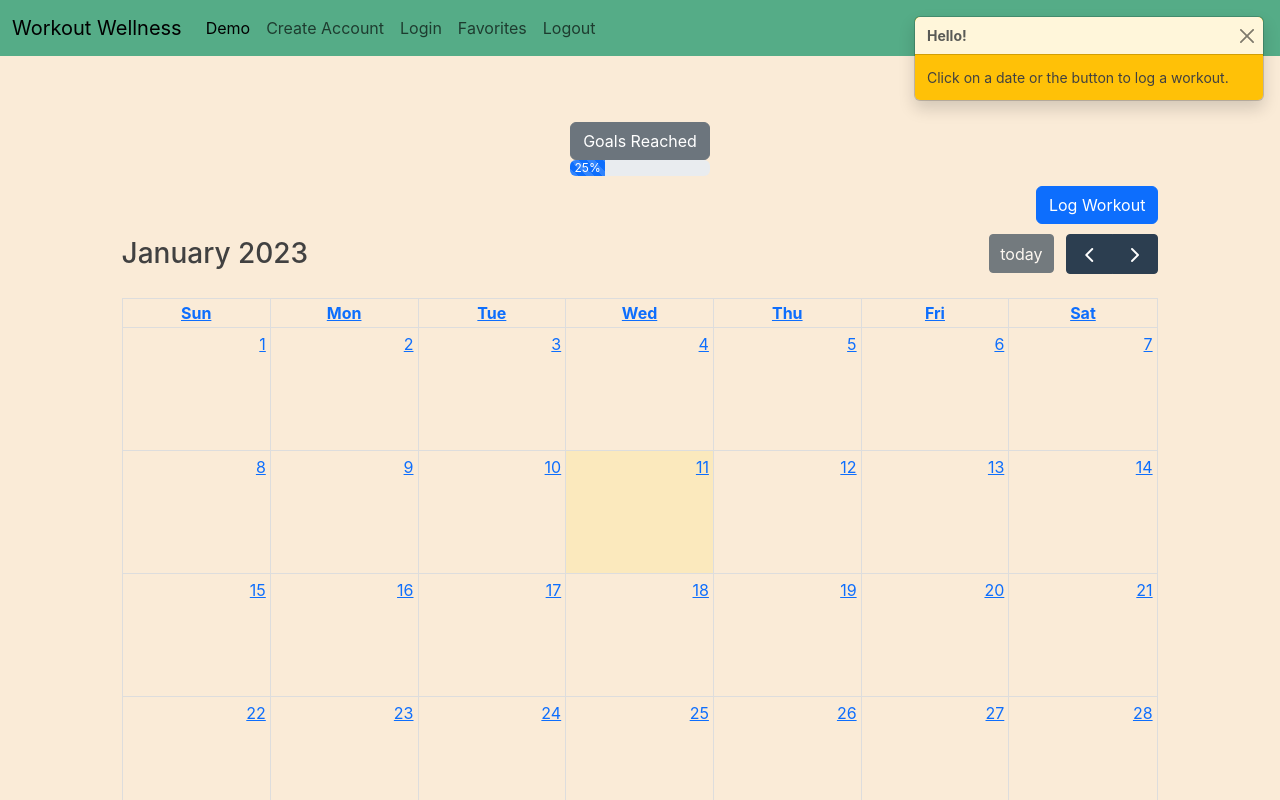
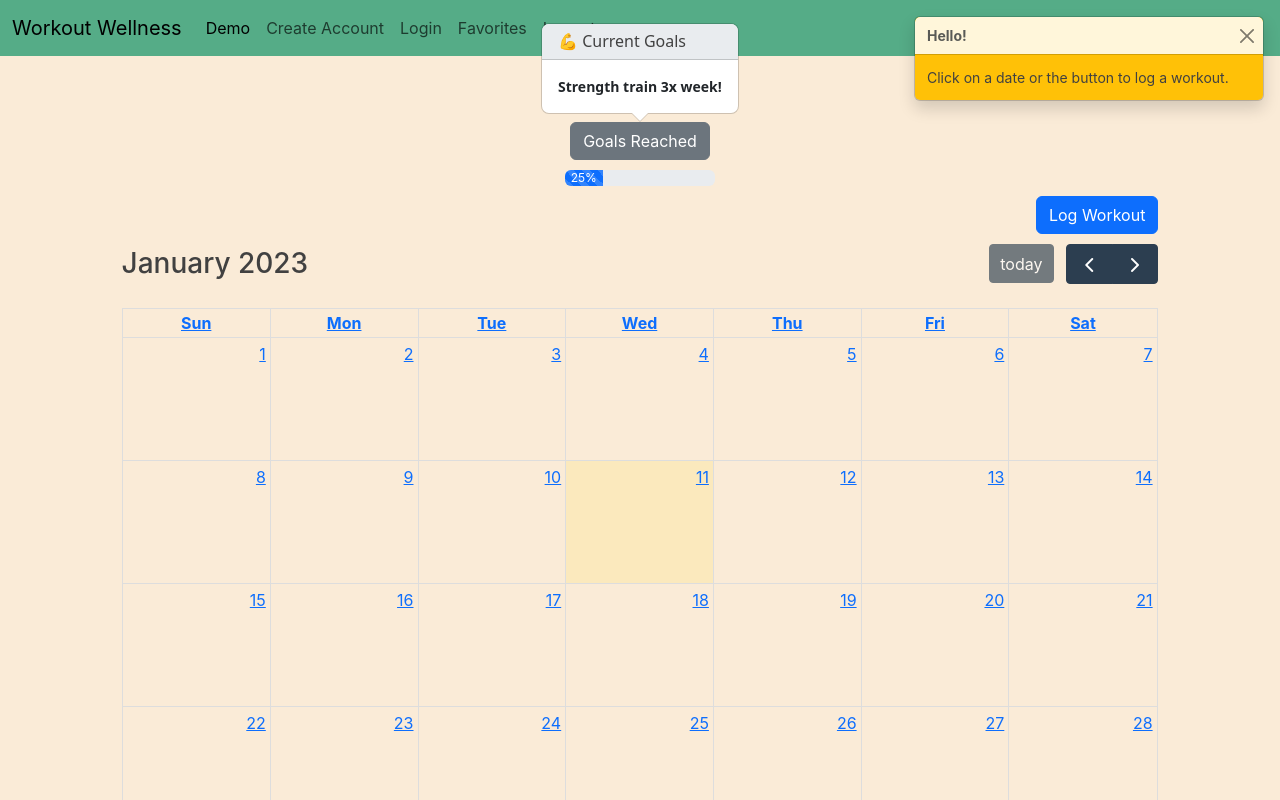
Before and after one commit to kjdixon74/work-out, a Next.js app in the folder client/: page /demo in a window 1280 px wide. Both pictures are taken after a click on the button "Goals Reached". Shown: the top 800 px of the page. Built offline with nearby package versions, Linux system fonts and the light colour scheme.

Commit message:
Add popover

```diff
--- a/client/components/badge.js
+++ /dev/null
@@ -1,9 +0,0 @@
-import styles from "../styles/Demo.module.css";
-
-export default function Badge() {
-  return (
-    <button type="button" className={`btn btn-secondary ${styles.badgeGoals}`}>
-      Current Goals <span className="badge text-bg-secondary">💪</span>
-    </button>
-  );
-}
--- /dev/null
+++ b/client/components/popover.js
@@ -0,0 +1,27 @@
+import styles from "../styles/Demo.module.css";
+import Button from "react-bootstrap/Button";
+import OverlayTrigger from "react-bootstrap/OverlayTrigger";
+import Popover from "react-bootstrap/Popover";
+
+export default function PopoverGoals() {
+  // React Bootstrap Popover
+  return (
+    <OverlayTrigger
+      trigger="click"
+      key="top"
+      placement="top"
+      overlay={
+        <Popover id="popover-positioned-top">
+          <Popover.Header as="h3">💪 Current Goals</Popover.Header>
+          <Popover.Body>
+            <strong>Strength train 3x week!</strong>
+          </Popover.Body>
+        </Popover>
+      }
+    >
+      <Button variant="secondary" className={styles.popover}>
+        Goals Reached
+      </Button>
+    </OverlayTrigger>
+  );
+}
--- a/client/components/progress.js
+++ b/client/components/progress.js
@@ -1,19 +1,9 @@
 import styles from "../styles/Demo.module.css";
 
 export default function Progress() {
+  // Bootstrap Progress
   return (
-    <div className={styles.progressGoals}>
-      <button
-        type="button"
-        className="btn btn-secondary"
-        data-bs-container="body"
-        data-bs-toggle="popover"
-        data-bs-placement="top"
-        data-bs-content="Top popover"
-      >
-        Goals Reached
-      </button>
-      <div className="progress">
+    <div className={`progress ${styles.progressGoals}`}>
       <div
         className="progress-bar progress-bar-striped"
         role="progressbar"
@@ -26,8 +16,5 @@ export default function Progress() {
         25%
       </div>
     </div>
-    </div>
   );
 }
-
-// left off here - incoporate js/popper to make functionality of popover work
--- a/client/package.json
+++ b/client/package.json
@@ -14,10 +14,8 @@
     "@fullcalendar/core": "^6.1.1",
     "@fullcalendar/daygrid": "^6.1.1",
     "@fullcalendar/interaction": "^6.1.0",
-    "@fullcalendar/list": "^6.1.0",
     "@fullcalendar/react": "^6.1.2",
     "@mui/material": "^5.11.4",
-    "@popperjs/core": "^2.11.6",
     "bootstrap": "^5.3.0-alpha1",
     "eslint": "8.28.0",
     "eslint-config-next": "13.0.5",
--- a/client/pages/demo.js
+++ b/client/pages/demo.js
@@ -3,7 +3,7 @@ import FullCalendar from "@fullcalendar/react"; // must go before plugins
 import dayGridPlugin from "@fullcalendar/daygrid"; // a plugin!
 import interactionPlugin from "@fullcalendar/interaction"; // needed for dayClick
 import ToastEl from "../components/toast";
-import Badge from "../components/badge";
+import PopoverGoals from "../components/popover";
 import Progress from "../components/progress";
 import Modal from "../components/modal";
 import styles from "../styles/Demo.module.css";
@@ -14,7 +14,7 @@ export default class Demo extends React.Component {
       <div>
         <ToastEl />
         <div className={styles.container}>
-          {/* <Badge /> */}
+          <PopoverGoals />
           <Progress />
           <Modal />
           <FullCalendar
--- a/client/styles/Demo.module.css
+++ b/client/styles/Demo.module.css
@@ -4,14 +4,17 @@
   gap: 10px;
 }
 
-/* .badgeGoals {
-  align-self: flex-start;
-} */
+.popover,
+.progressGoals {
+  align-self: center;
+}
 
 .progressGoals {
-  align-self: center;
+  min-width: 150px;
 }
 
 .modalBtn {
   align-self: flex-end;
 }
+
+/* left off here - adjusting width of progress bar and then add link in popover */
```
Also changed, not shown: 1 other file (tests, documents, lock files or other folders). Lines whose indentation alone changed are shown as unchanged.
